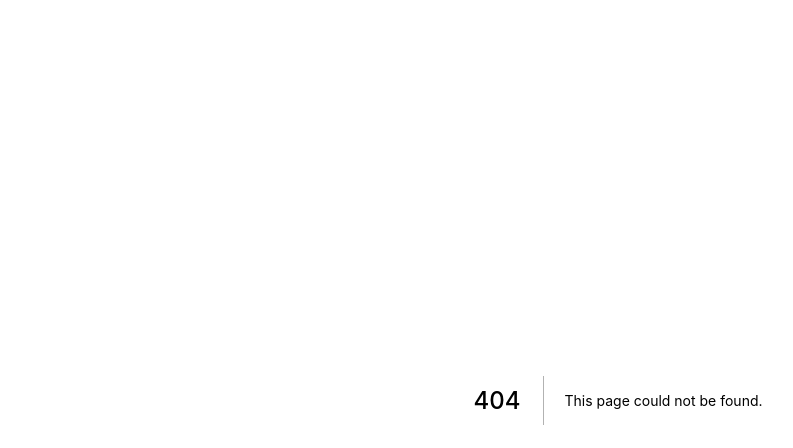
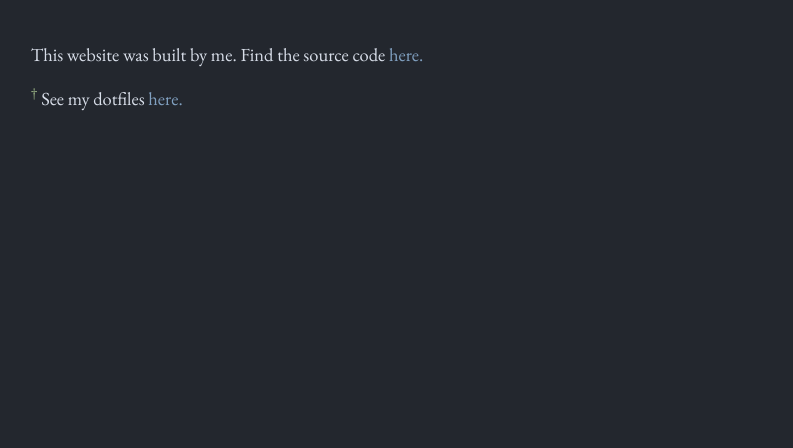
Before and after one commit to al-jshen/al-jshen.github.io, a Next.js app: page /misc in a window 1280 px wide. Before the commit this address had no page. Shown: the top 448 px of the page, without its empty margins (22-815 px from the left). Built offline with nearby package versions, Linux system fonts and the light colour scheme.

Commit message:
create new misc section with some links

```diff
--- a/pages/_app.js
+++ b/pages/_app.js
@@ -1,6 +1,6 @@
-import '../styles.css';
+import "../styles.css";
 
 // This default export is required in a new `pages/_app.js` file.
 export default function MyApp({ Component, pageProps }) {
-  return <Component {...pageProps} />
+  return <Component {...pageProps} />;
 }
--- /dev/null
+++ b/pages/misc.js
@@ -0,0 +1,16 @@
+export default function Misc() {
+  return (
+    <div className="column">
+      <p className="small">
+        This website was built by me. Find the source code{" "}
+        <a href="https://github.com/al-jshen/al-jshen.github.io">here.</a>
+      </p>
+      <p className="small">
+        <sup style={{ color: "#a3be8c" }}>&dagger;</sup> See my dotfiles{" "}
+        <a href="https://github.com/al-jshen/dotfiles">here.</a>
+      </p>
+      <p className="small"></p>
+      <p className="small"></p>
+    </div>
+  );
+}
--- a/styles.css
+++ b/styles.css
@@ -102,19 +102,14 @@ a:hover,
 a:focus,
 a:active {
   text-decoration: underline;
-  color: var(--nord-acc4) !important;
   cursor: pointer;
 }
 
 .title {
   display: inline;
-  margin: 0;
-  line-height: 1.15;
+  line-height: 1.5;
   font-size: 3rem;
   font-weight: normal;
-}
-
-.title {
   text-align: center;
 }
 
@@ -124,9 +119,14 @@ h3 {
 }
 
 p {
+  display: inline;
   font-size: 1.5rem;
   line-height: 1.5;
   margin-bottom: 0; /* this doesn't actually get ignored */
+}
+
+p a {
+  color: var(--nord-frost2);
 }
 
 code {
@@ -181,7 +181,7 @@ code {
 .card:hover,
 .card:focus,
 .card:active {
-  color: var(--nord-light2);
+  color: var(--nord-frost2);
   background-color: var(--nord-dark0);
   border: 2px solid var(--nord-dark3);
   box-shadow: 0px 4px 25px 5px rgba(0, 0, 0, 0.2);
@@ -194,7 +194,7 @@ code {
 
 .card p {
   margin: 0.5rem;
-  font-size: 1.25rem;
+  font-size: 1.3rem;
   line-height: 1.5;
   display: inline;
 }
@@ -210,3 +210,9 @@ code {
   border-radius: 20px;
   box-shadow: 0px 4px 25px 5px rgba(0, 0, 0, 0.2);
 }
+
+.small {
+  margin: 1rem;
+  font-size: 1.05rem;
+  line-height: 0.2rem;
+}
```
Also changed, not shown: pages/about.js (+4 -3 lines), .eslintrc.json.
